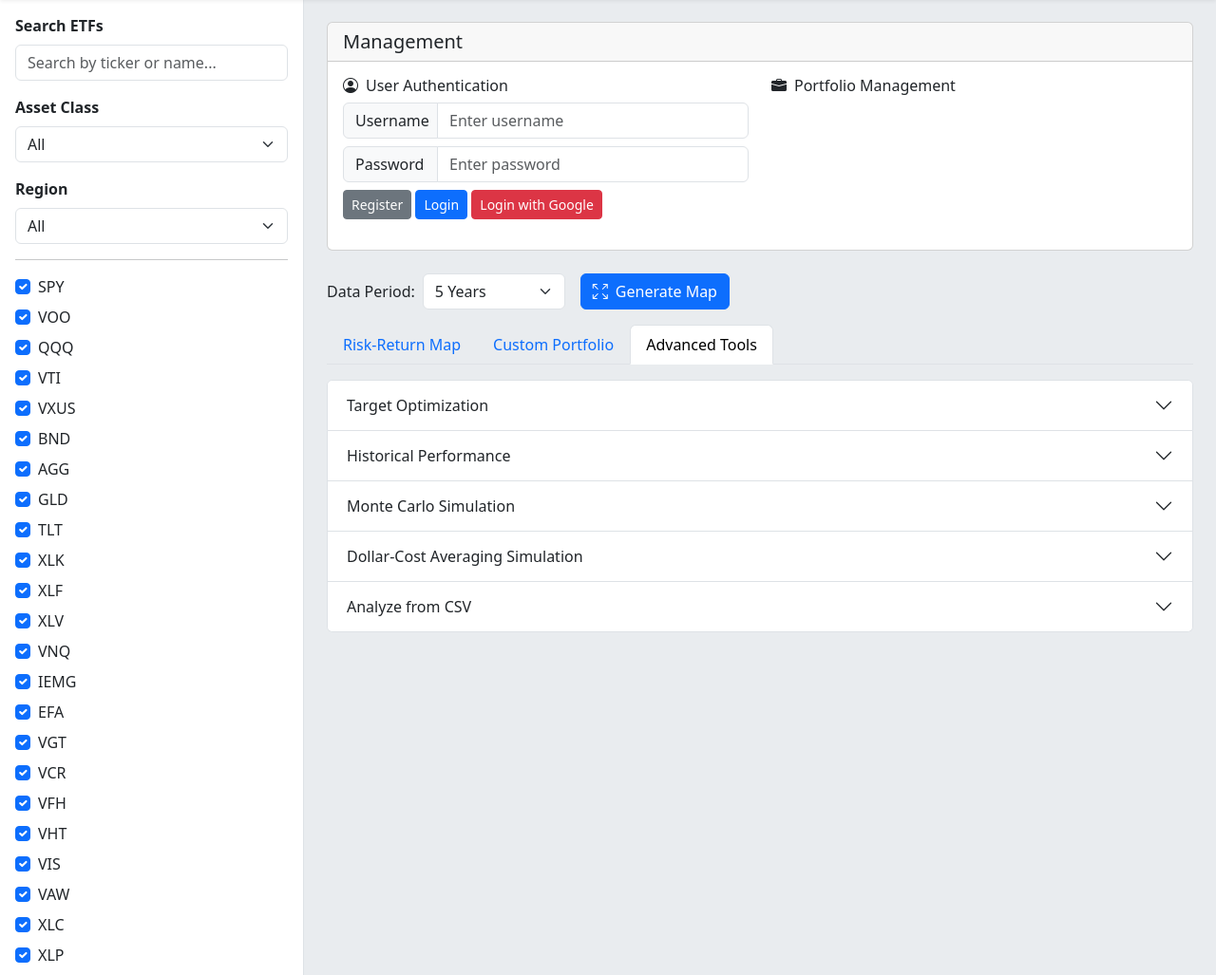
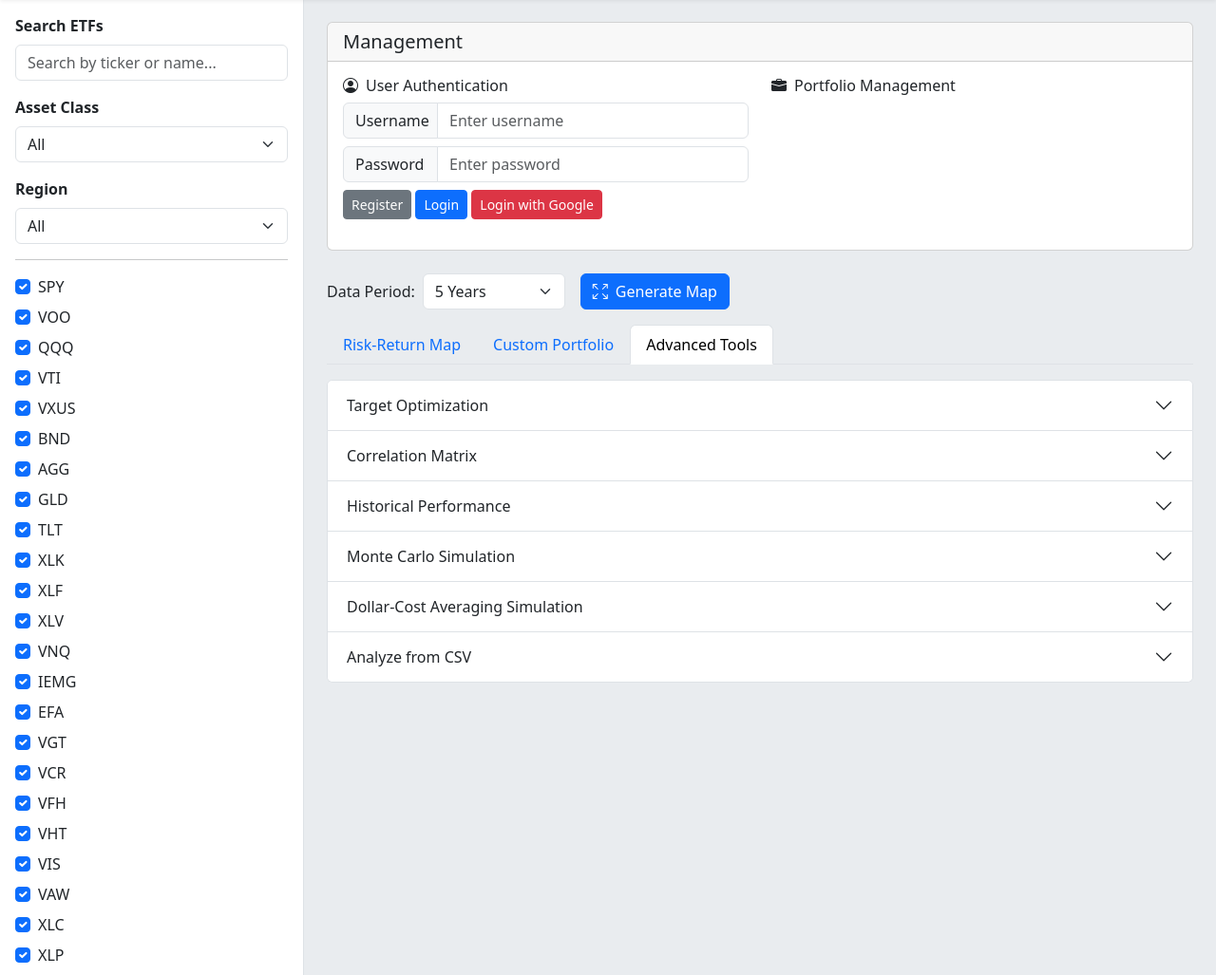
Before and after one commit to stand7hotmail-byte/etf-risk-return-map, a FastAPI app: page / in a window 1280 px wide, after a click on "Advanced Tools". Shown: the part 57-1084 px from the top of the page at 95% size. Run offline with FastAPI, Linux system fonts and the light colour scheme; some libraries are stand-ins or nearby versions.

Commit message:
feat(analysis): Add correlation matrix heatmap
Implements a new feature to calculate and display the correlation matrix for selected ETFs.

- Adds a new API endpoint /correlation_matrix to the backend.

- Adds a new 'Correlation Matrix' section to the 'Advanced Tools' tab on the frontend.

- Visualizes the resulting matrix as a heatmap using Plotly.js.

```diff
--- a/app.py
+++ b/app.py
@@ -906,3 +906,32 @@ async def run_future_dca_simulation(request: FutureDcaSimulationRequest):
 
     except Exception as e:
         return {"error": f"Error running future DCA simulation: {str(e)}"}
+
+@app.post("/correlation_matrix")
+async def get_correlation_matrix(request: HistoricalPerformanceRequest):
+    tickers = request.tickers
+    period = request.period
+
+    if not tickers:
+        return {"error": "No tickers provided."}
+
+    try:
+        # Fetch historical data
+        data = yf.download(tickers, period=period, interval="1d")
+        data = data.xs('Close', level='Price', axis=1)
+
+        # Calculate daily returns
+        returns = data.pct_change().dropna()
+
+        # Calculate correlation matrix
+        correlation_matrix = returns.corr()
+
+        # Format for Plotly heatmap
+        return {
+            "x": correlation_matrix.columns.tolist(),
+            "y": correlation_matrix.index.tolist(),
+            "z": correlation_matrix.values.tolist()
+        }
+
+    except Exception as e:
+        return {"error": f"Error calculating correlation matrix: {str(e)}"}
--- a/static/api.js
+++ b/static/api.js
@@ -142,3 +142,7 @@ export async function runFutureDcaSimulation(portfolioReturn, portfolioRisk, inv
         years: years
     });
 }
+
+export async function getCorrelationMatrix(tickers, period) {
+    return post('/correlation_matrix', { tickers, period });
+}
--- a/static/main.js
+++ b/static/main.js
@@ -456,6 +456,19 @@ document.addEventListener('DOMContentLoaded', function() {
         }
     });
 
+    ui.showCorrelationMatrixBtn.addEventListener('click', async () => {
+        const selectedTickers = Array.from(ui.etfCheckboxesDiv.querySelectorAll('input[type="checkbox"]:checked')).map(cb => cb.value);
+        if (selectedTickers.length < 2) return alert('Please select at least two ETFs to calculate correlation.');
+        const period = ui.dataPeriodSelect.value;
+        try {
+            const correlationData = await api.getCorrelationMatrix(selectedTickers, period);
+            if (correlationData.error) throw new Error(correlationData.error);
+            ui.drawCorrelationHeatmap(correlationData, ui.correlationMatrixGraphDiv);
+        } catch (error) {
+            ui.correlationMatrixGraphDiv.innerHTML = `<p style="color: red;">${error.message}</p>`;
+        }
+    });
+
     // --- Initial Page Load ---
     async function initializeApp() {
         try {
--- a/static/ui.js
+++ b/static/ui.js
@@ -18,6 +18,8 @@ export const optimizeByRiskBtn = document.getElementById('optimize-by-risk-btn')
 export const targetOptimizationResultDiv = document.getElementById('target-optimization-result');
 export const showHistoricalPerformanceBtn = document.getElementById('show-historical-performance-btn');
 export const historicalPerformanceGraphDiv = document.getElementById('historical-performance-graph');
+export const showCorrelationMatrixBtn = document.getElementById('show-correlation-matrix-btn');
+export const correlationMatrixGraphDiv = document.getElementById('correlation-matrix-graph');
 export const numSimulationsInput = document.getElementById('num-simulations-input');
 export const simulationDaysInput = document.getElementById('simulation-days-input');
 export const runMonteCarloBtn = document.getElementById('run-monte-carlo-btn');
@@ -177,3 +179,23 @@ export function addTrace(traceData) {
 export function clearGraph(graphId) {
     Plotly.purge(graphId);
 }
+
+export function drawCorrelationHeatmap(data, containerId) {
+    const trace = {
+        x: data.x,
+        y: data.y,
+        z: data.z,
+        type: 'heatmap',
+        colorscale: 'Viridis',
+        zmin: -1,
+        zmax: 1
+    };
+
+    const layout = {
+        title: 'Correlation Matrix',
+        xaxis: { automargin: true },
+        yaxis: { automargin: true }
+    };
+
+    Plotly.newPlot(containerId, [trace], layout);
+}
--- a/templates/index.html
+++ b/templates/index.html
@@ -217,6 +217,21 @@
                                     </div>
                                 </div>
                             </div>
+                            <!-- Correlation Matrix -->
+                            <div class="accordion-item">
+                                <h2 class="accordion-header">
+                                    <button class="accordion-button collapsed" type="button" data-bs-toggle="collapse" data-bs-target="#collapse-correlation">
+                                        Correlation Matrix
+                                    </button>
+                                </h2>
+                                <div id="collapse-correlation" class="accordion-collapse collapse">
+                                    <div class="accordion-body">
+                                        <p>Visualize how selected ETFs move in relation to each other.</p>
+                                        <button id="show-correlation-matrix-btn" class="btn btn-info">Show Correlation</button>
+                                        <div id="correlation-matrix-graph" class="mt-2"></div>
+                                    </div>
+                                </div>
+                            </div>
                             <!-- Historical Performance -->
                             <div class="accordion-item">
                                 <h2 class="accordion-header">
```
